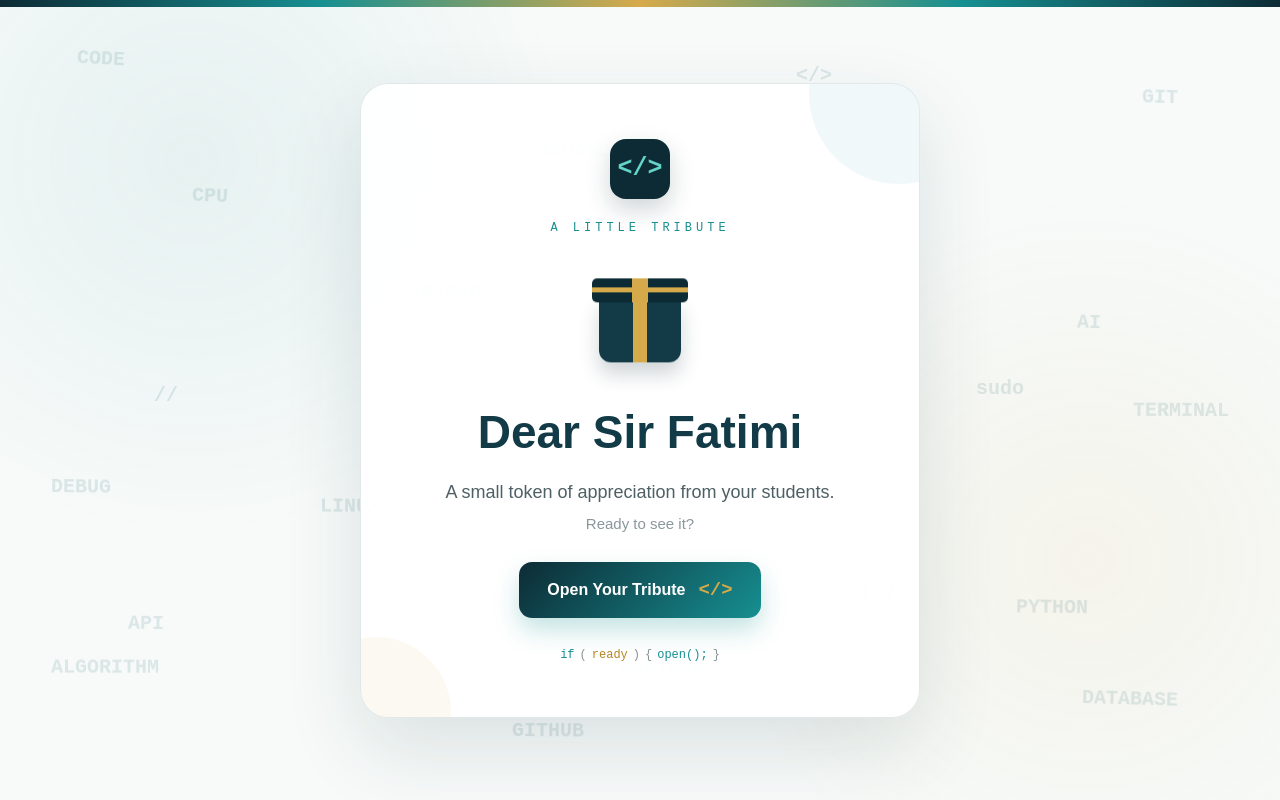
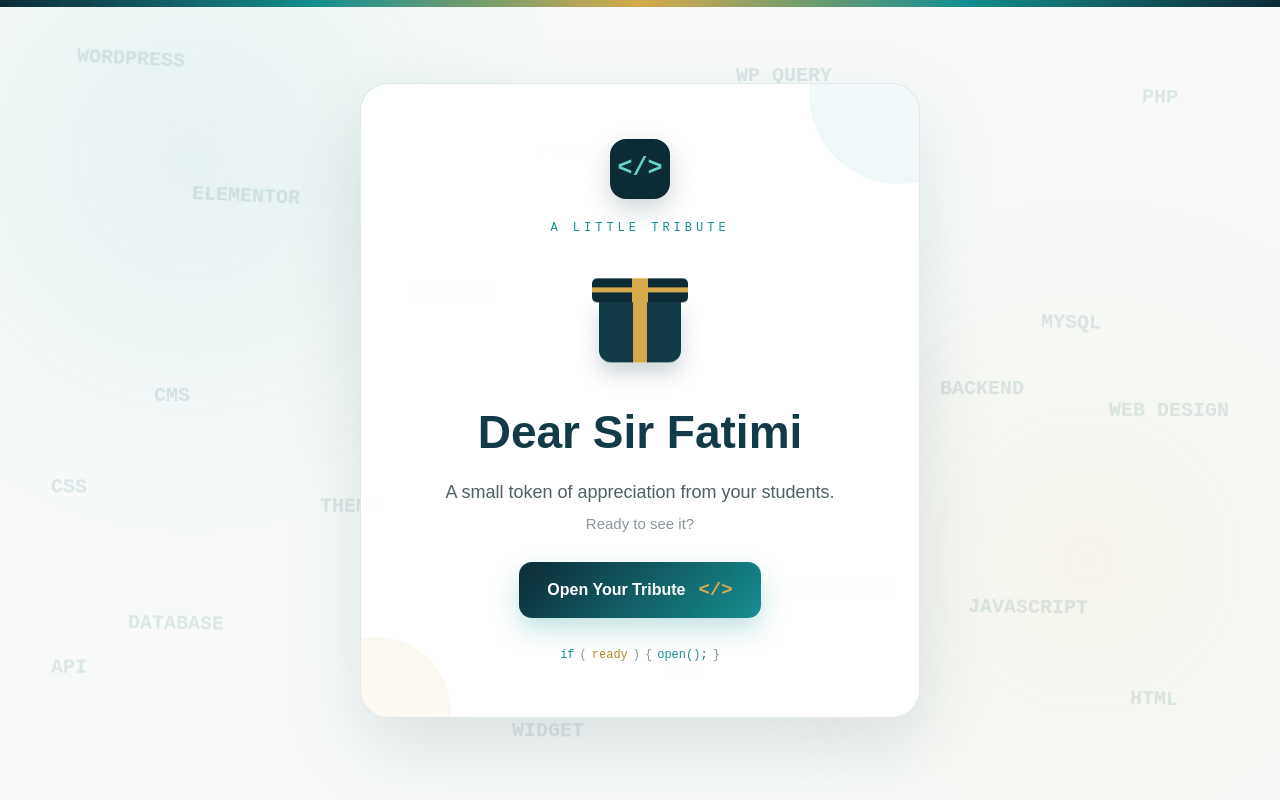
Before and after one commit to NargisWebPage/Happy-Teacher-Day-Sir-Mohammadi, a plain HTML site: page index.html in a window 1280 px wide. Shown: the top 800 px of the page. Drawn offline with Linux system fonts and the light colour scheme.

Commit message:
span changed

```diff
--- a/index.html
+++ b/index.html
@@ -24,26 +24,26 @@
 
     <div class="tech-background">
 
-        <span>CODE</span>
-        <span>CPU</span>
-        <span>GIT</span>
-        <span>AI</span>
-        <span>API</span>
-        <span>DATABASE</span>
-        <span>DEBUG</span>
-        <span>PYTHON</span>
-        <span>JAVASCRIPT</span>
-        <span>LINUX</span>
-        <span>GITHUB</span>
-        <span>TERMINAL</span>
-        <span>ALGORITHM</span>
-        <span>101010</span>
-        <span>&lt;/&gt;</span>
-        <span>{ }</span>
-        <span>//</span>
-        <span>sudo</span>
-        <span>function()</span>
-        <span>boolean</span>
+    <span>WORDPRESS</span>
+<span>ELEMENTOR</span>
+<span>PHP</span>
+<span>MYSQL</span>
+<span>DATABASE</span>
+<span>HTML</span>
+<span>CSS</span>
+<span>JAVASCRIPT</span>
+<span>PLUGIN</span>
+<span>THEME</span>
+<span>WIDGET</span>
+<span>WEB DESIGN</span>
+<span>API</span>
+<span>HOSTING</span>
+<span>WP QUERY</span>
+<span>POSTGRESQL</span>
+<span>CMS</span>
+<span>BACKEND</span>
+<span>FRONTEND</span>
+<span>SEO</span>
 
     </div>
 
```
